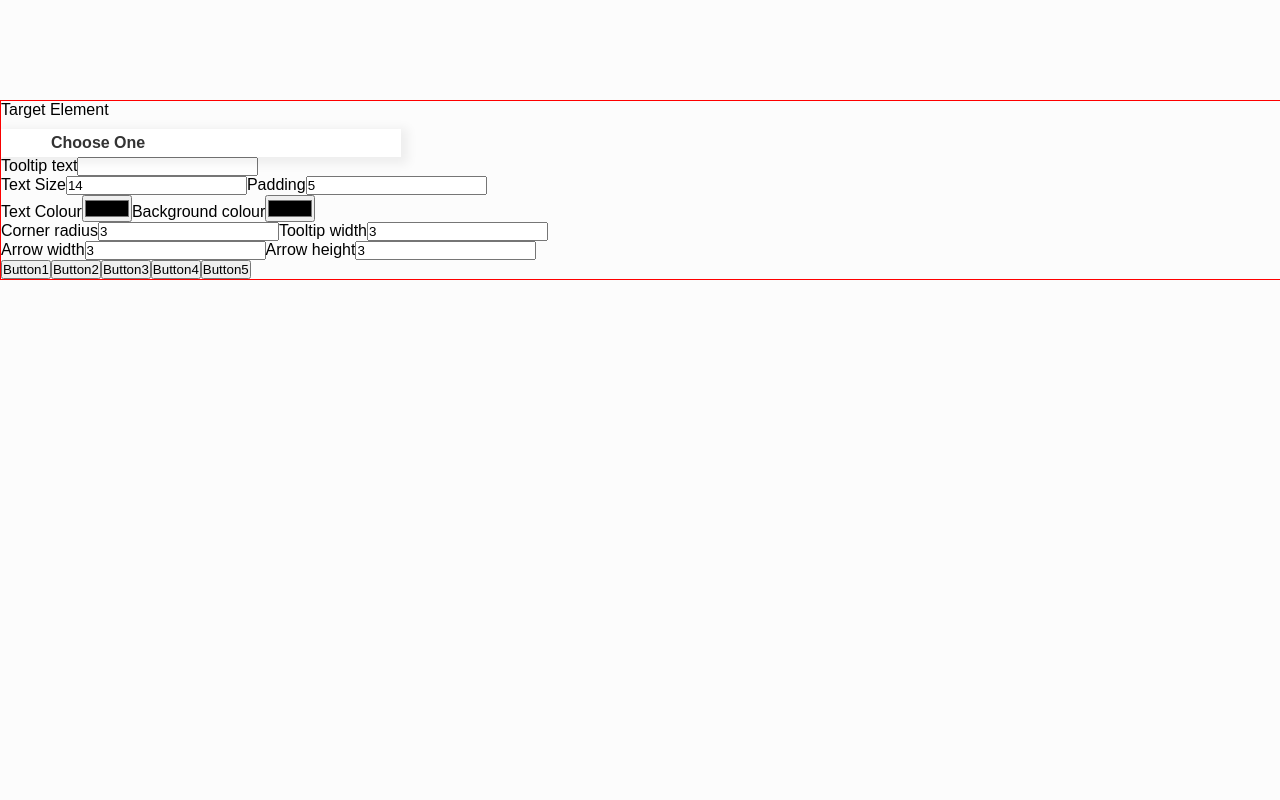
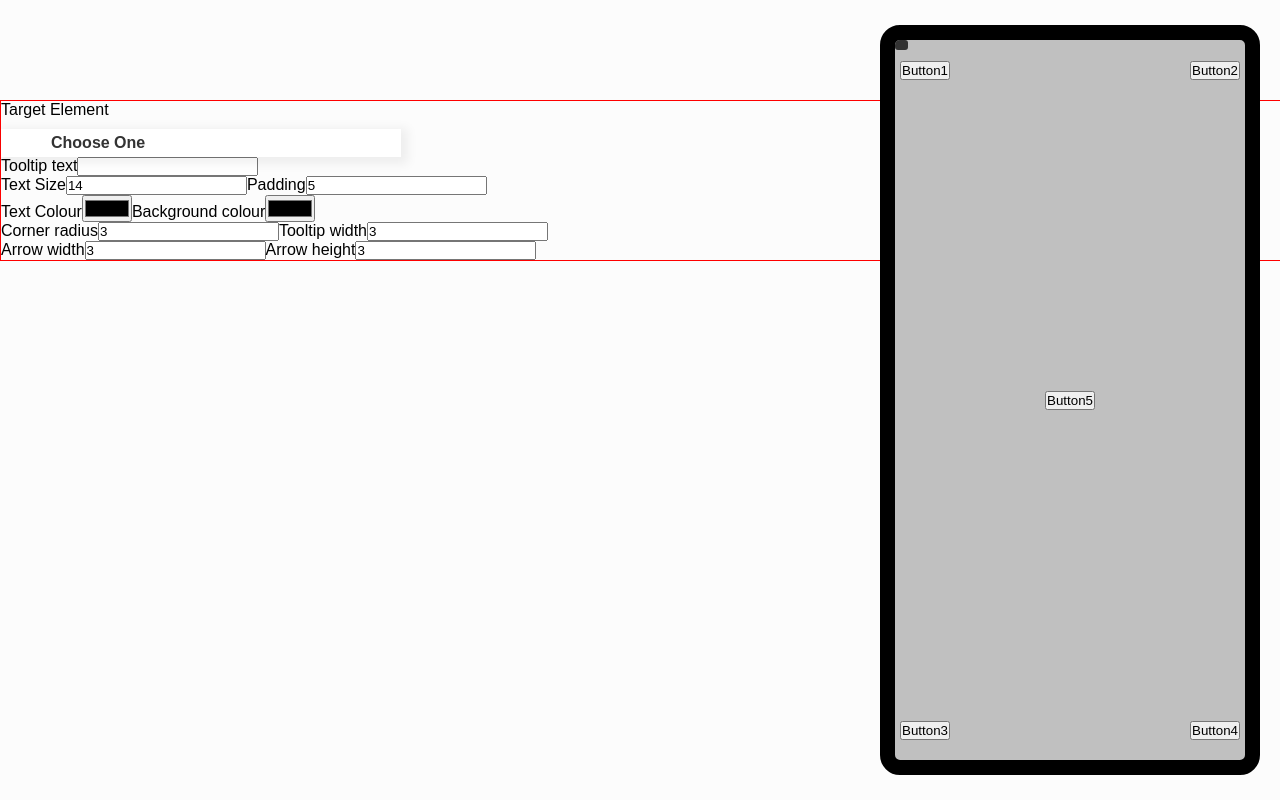
Before and after one commit to MaheshReddy-05/Plotline-Task-Submission, a React (Create React App) app: page / in a window 1280 px wide. Shown: the top 800 px of the page. Built offline with nearby package versions, Linux system fonts and the light colour scheme.

Commit message:
ToolTip CSS Updated

```diff
--- /dev/null
+++ b/src/components/ButtonWithTooltip/RectangularBoxWithButtons.css
@@ -0,0 +1,62 @@
+.circular-box {
+  border: 15px solid black;
+  background-color: silver;
+  width: 350px;
+  height: 90vh;
+  position: fixed;
+  top: 50%;
+  right: 20px;
+  transform: translateY(-50%);
+  overflow: hidden;
+  border-radius: 20px;
+  box-sizing: content-box;
+}
+
+.button {
+  position: absolute;
+  min-width: 60px;
+  height: 60px;
+  display: flex;
+  justify-content: center;
+  align-items: center;
+  white-space: nowrap;
+}
+
+.top-left {
+  top: 0;
+  left: 0;
+}
+
+.top-right {
+  top: 0;
+  right: 0;
+}
+
+.bottom-left {
+  bottom: 0;
+  left: 0;
+}
+
+.bottom-right {
+  bottom: 0;
+  right: 0;
+}
+
+.center {
+  top: 50%;
+  left: 50%;
+  transform: translate(-50%, -50%);
+}
+
+.tooltip {
+  position: absolute;
+  background-color: #333;
+  color: white;
+  padding: 10px;
+  border-radius: 4px;
+  display: none;
+  z-index: 999;
+  text-align: center;
+  overflow: hidden;
+  white-space: normal;
+}
--- a/src/components/ButtonWithTooltip/buttonWithTooltip.jsx
+++ b/src/components/ButtonWithTooltip/buttonWithTooltip.jsx
@@ -1,4 +1,5 @@
 import React from "react";
+import './RectangularBoxWithButtons.css';
 
 export default function buttonWithTooltip({
   objNum,
@@ -12,38 +13,57 @@ export default function buttonWithTooltip({
   arrowHeight,
 }) {
   const dumm = {
-        display:'none',
-    }
+    display: "none",
+  };
   const mergedTooltipStyle = {
+
     fontSize: `${textSize}px`,
-        position: 'absolute',
-        display: 'block',
+    position: "absolute",
+    display: "block",
+    padding: `${padding}px`,
+    borderRadius: `${cornerRadius}px`,
+    width: `${tooltipWidth}px`,
+
     ...style,
   };
-      function check(x,y){
-        if(x===y) return mergedTooltipStyle;
+  function check(x, y) {
+    if (x === y) return mergedTooltipStyle;
     else return dumm;
   }
-  return <div>
-    <button >Button1</button>
-    <div className="tooltip" style={check(objNum,0)}>
+  return (
+    <div>
+      <div className="circular-box">
+        <div className="button top-left">
+          <button>Button1</button>
+        </div>
+        <div className="tooltip" style={check(objNum, 0)}>
           {toolTipsText}
         </div>
-    <button >Button2</button>
-    <div className="tooltip" style={check(objNum,1)}>
+        <div className="button top-right">
+          <button>Button2</button>
+        </div>
+        <div className="tooltip" style={check(objNum, 1)}>
           {toolTipsText}
         </div>
-    <button >Button3</button>
-    <div className="tooltip" style={check(objNum,2)}>
+        <div className="button bottom-left">
+          <button>Button3</button>
+        </div>
+        <div className="tooltip" style={check(objNum, 2)}>
           {toolTipsText}
         </div>
-    <button >Button4</button>
-    <div className="tooltip" style={check(objNum,3)}>
+        <div className="button bottom-right">
+          <button>Button4</button>
+        </div>
+        <div className="tooltip" style={check(objNum, 3)}>
           {toolTipsText}
         </div>
-    <button >Button5</button>
-    <div className="tooltip" style={check(objNum,4)}>
+        <div className="button center">
+          <button>Button5</button>
+        </div>
+        <div className="tooltip" style={check(objNum, 4)}>
           {toolTipsText}
         </div>
-  </div>;
+      </div>
+    </div>
+  );
 }
--- a/src/components/TooltipCustomizationForm/tooltipCustomizationForm.jsx
+++ b/src/components/TooltipCustomizationForm/tooltipCustomizationForm.jsx
@@ -74,7 +74,10 @@ export default function TooltipCustomizationForm({
       ...prevStyle,
       color: newTextColor,
     }));
-    upStyle({ color: newTextColor });
+    upStyle((prevStyle) => ({
+      ...prevStyle,
+      color: newTextColor,
+    }));
   }
 
   function handleBackgroundColor(event) {
@@ -83,7 +86,10 @@ export default function TooltipCustomizationForm({
       ...prevStyle,
       backgroundColor: newBackgroundColor,
     }));
-    upStyle({ backgroundColor: newBackgroundColor });
+    upStyle((prevStyle) => ({
+      ...prevStyle,
+      backgroundColor: newBackgroundColor,
+    }));
   }
 
   function handleCornerRadius(event) {
```
Lines whose indentation alone changed are shown as unchanged.
